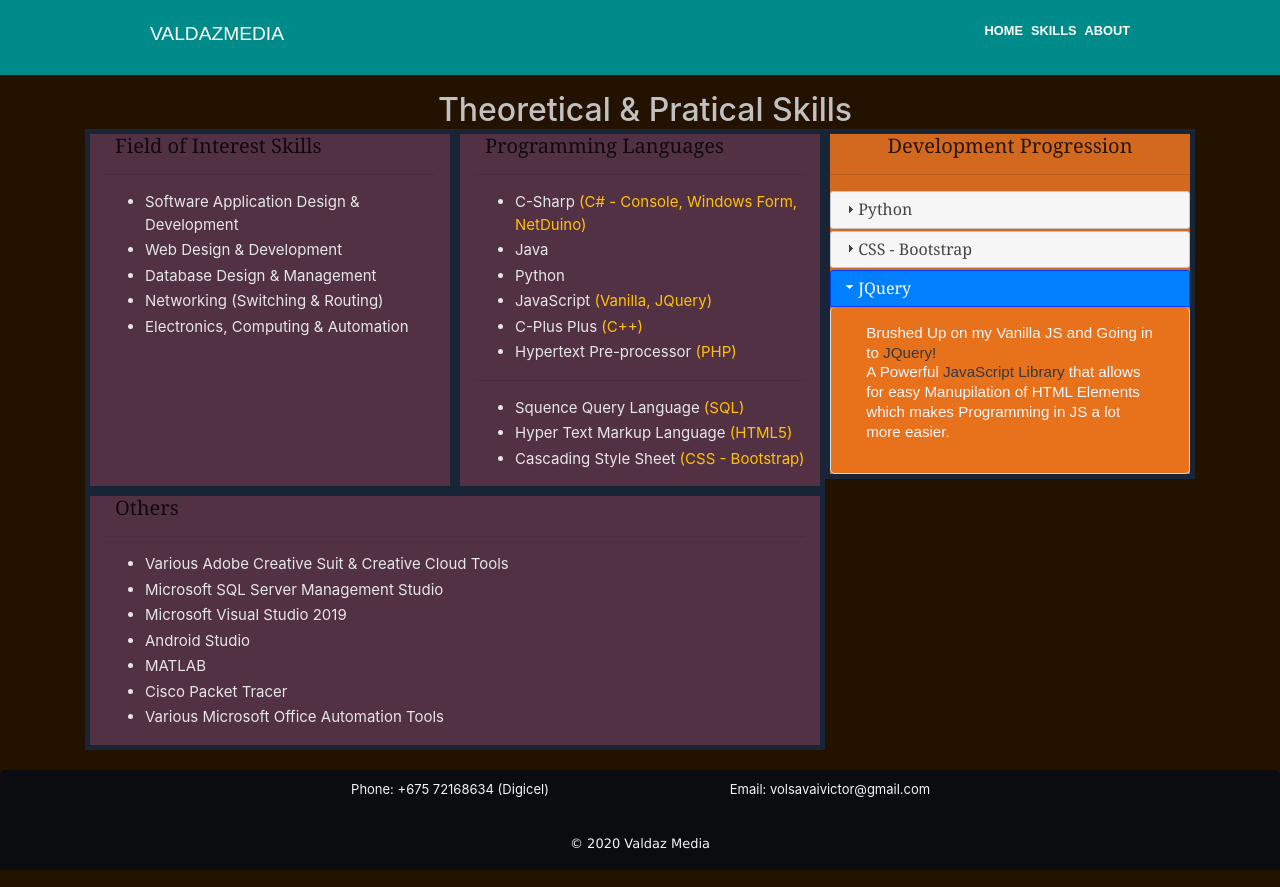
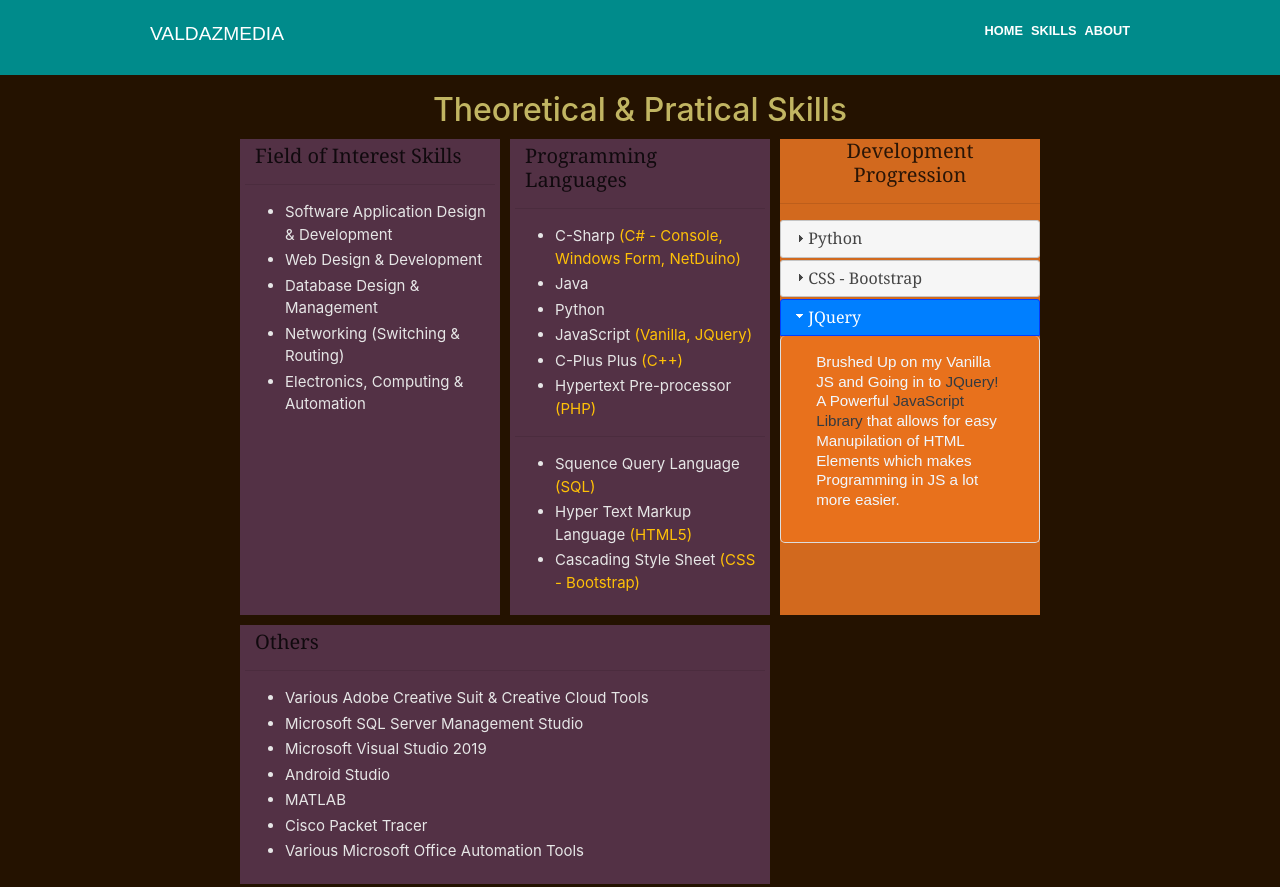
Before and after one commit to Valdaz007/valdaz007.github.io, a plain HTML site: page skills.html in a window 1280 px wide. Shown: the top 887 px of the page. Drawn offline with nearby package versions, Linux system fonts and the light colour scheme.

Commit message:
Update skills content layout

```diff
--- a/skills.html
+++ b/skills.html
@@ -34,16 +34,10 @@
             </div>
         </header>
 
-        <main class = "container">
-            <div class = "row">
-                <div class = "col-sm-12">
-                    <h2 class = "col-sm-12 text-center">Theoretical & Pratical Skills</h2>
-                    <div class = "col-sm-12 hrOrange"></div>
-                    <div class = "container">
-                        <div class = "row">
-                            <div class = "col-sm-7 col-md-8">
-                                <div class = "row">
-                                    <div class = "col-sm-12 col-md-12 col-lg-6 skillset">
+        <main>
+            <h2 class="sub_Header">Theoretical & Pratical Skills</h2>
+            <div class="skills">
+                <div class="skillset">
                     <h5>Field of Interest Skills</h5>
                     <hr>
                     <ul>
@@ -54,23 +48,25 @@
                         <li>Electronics, Computing & Automation</li>
                     </ul>
                 </div>
-                                    <div class = "col-sm-12 col-md-12 col-lg-6 skillset">
+
+                <div class="skillset">
                     <h5>Programming Languages</h5>
                     <hr>
                     <ul>
-                                            <li>C-Sharp <span class = "text-warning">(C# - Console, Windows Form, NetDuino)</span></li>
+                        <li>C-Sharp <span class="text-warning">(C# - Console, Windows Form, NetDuino)</span></li>
                         <li>Java</li>
                         <li>Python</li>
-                                            <li>JavaScript <span class = "text-warning">(Vanilla, JQuery)</span></li>
-                                            <li>C-Plus Plus  <span class = "text-warning">(C++)</li>
-                                            <li>Hypertext Pre-processor <span class = "text-warning">(PHP)</span></li>
+                        <li>JavaScript <span class="text-warning">(Vanilla, JQuery)</span></li>
+                        <li>C-Plus Plus  <span class="text-warning">(C++)</li>
+                        <li>Hypertext Pre-processor <span class="text-warning">(PHP)</span></li>
                         <hr>
-                                            <li>Squence Query Language <span class = "text-warning">(SQL)</span></li>
-                                            <li>Hyper Text Markup Language <span class = "text-warning">(HTML5)</span></li>
-                                            <li>Cascading Style Sheet <span class = "text-warning">(CSS - Bootstrap)</span></li>
+                        <li>Squence Query Language <span class="text-warning">(SQL)</span></li>
+                        <li>Hyper Text Markup Language <span class="text-warning">(HTML5)</span></li>
+                        <li>Cascading Style Sheet <span class="text-warning">(CSS - Bootstrap)</span></li>
                     </ul>
                 </div>
-                                    <div class = "col-sm-12 col-md-12 col-lg-12 skillset">
+
+                <div class="skillset">
                     <h5>Others</h5>
                     <hr>
                     <ul>
@@ -83,11 +79,8 @@
                         <li>Various Microsoft Office Automation Tools</li>
                     </ul>
                 </div>
-                                </div>
-                            </div>
-                            <div class = "col-sm-5 col-md-4">
-                                <div class = "row">
-                                    <div class = "col-sm-12 devset">
+
+                <div class="devset">
                     <h5>Development Progression</h5>
                     <hr>
 
@@ -126,12 +119,6 @@
                     </div>
                 </div>
             </div>
-                            </div>
-                        </div>
-                    </div>
-                    <div class = "col-sm-12 hrOrange"></div>
-                </div>
-            </div>
         </main>
 
         <footer class = "container-fluid">
--- a/static/css/skillsStyle.css
+++ b/static/css/skillsStyle.css
@@ -1,6 +1,6 @@
-h2 {
-    text-align: left;
-    margin: 0px 10px 0px 5px;
+main .sub_Header {
+    text-align: center;
+    margin-bottom: 10px;
 }
 
 h5 {
@@ -10,9 +10,15 @@ h5 {
     font-family: Cambria, Cochin, Georgia, Times, 'Times New Roman', serif;
 }
 
+.skills {
+    display: grid;
+    grid-template-columns: 1fr;
+    gap: 10px;
+}
+
 .skillset {
     background-color:rgba(198, 122, 233, 0.295);
-    border: 5px solid #172536;
+    border: 5px solid transparent;
 }
 
 .skillset ul {
@@ -29,7 +35,6 @@ h5 {
 
 .devset {
     background-color: chocolate;
-    border: 5px solid #172536;
     padding: 0px;
     text-align: center;
 }
@@ -50,3 +55,35 @@ h5 {
     padding: 0px;
     font-size: 0.95em;
 }
+
+/*** MEDIA QUERIES *********************************************************/
+
+@media(min-width: 426px) {
+    .skills {
+        display: grid;
+        grid-template-columns: repeat(2, 1fr);
+    }
+
+    .skillset:nth-child(3) {
+        grid-row-start: 2;
+        grid-column-start: 1;
+        grid-column-end: 3;
+    }
+
+    .devset {
+        grid-row-start: 3;
+        grid-column-start: 1;
+        grid-column-end: 3;
+    }
+}
+
+@media(min-width: 769px) {
+    .skills {
+        grid-template-columns: repeat(3, 1fr);
+    }
+
+    .devset {
+        grid-row-start: 1;
+        grid-column-start: 3;
+    }
+}
```
Lines whose indentation alone changed are shown as unchanged.
